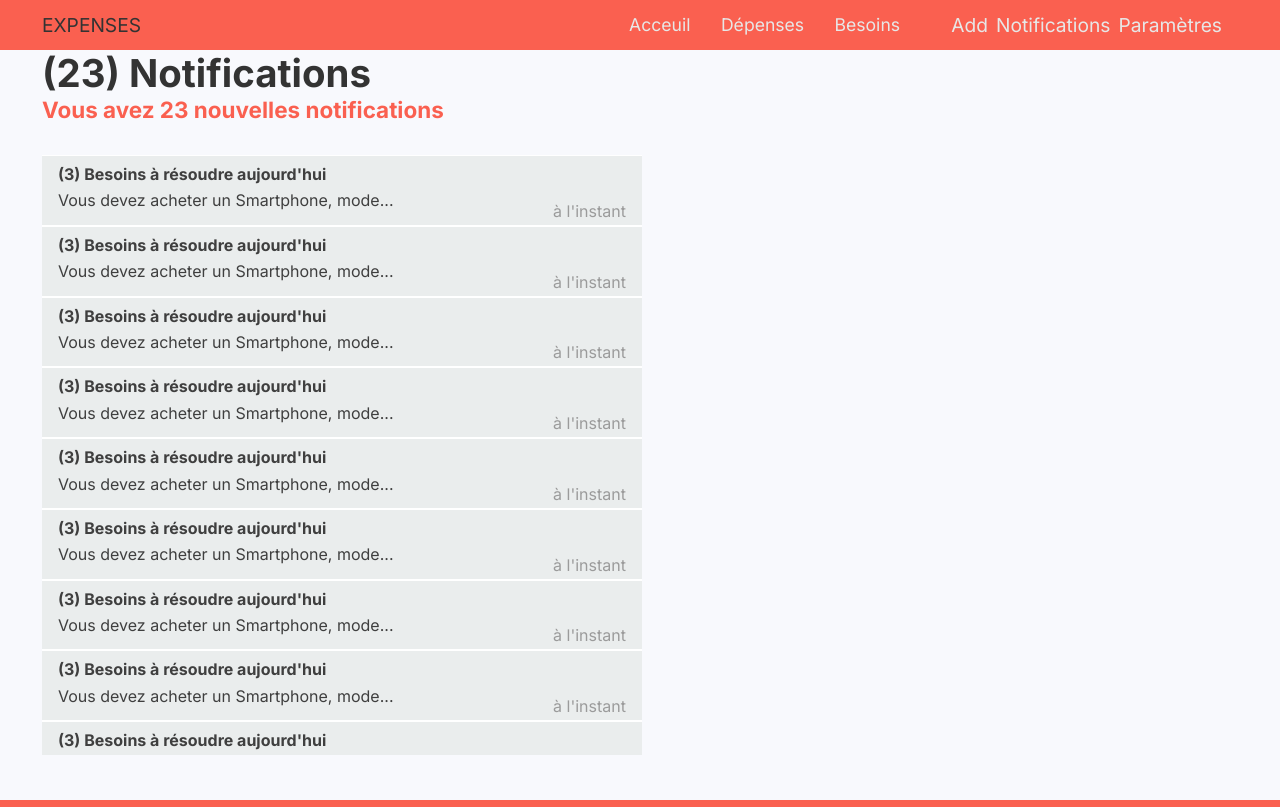
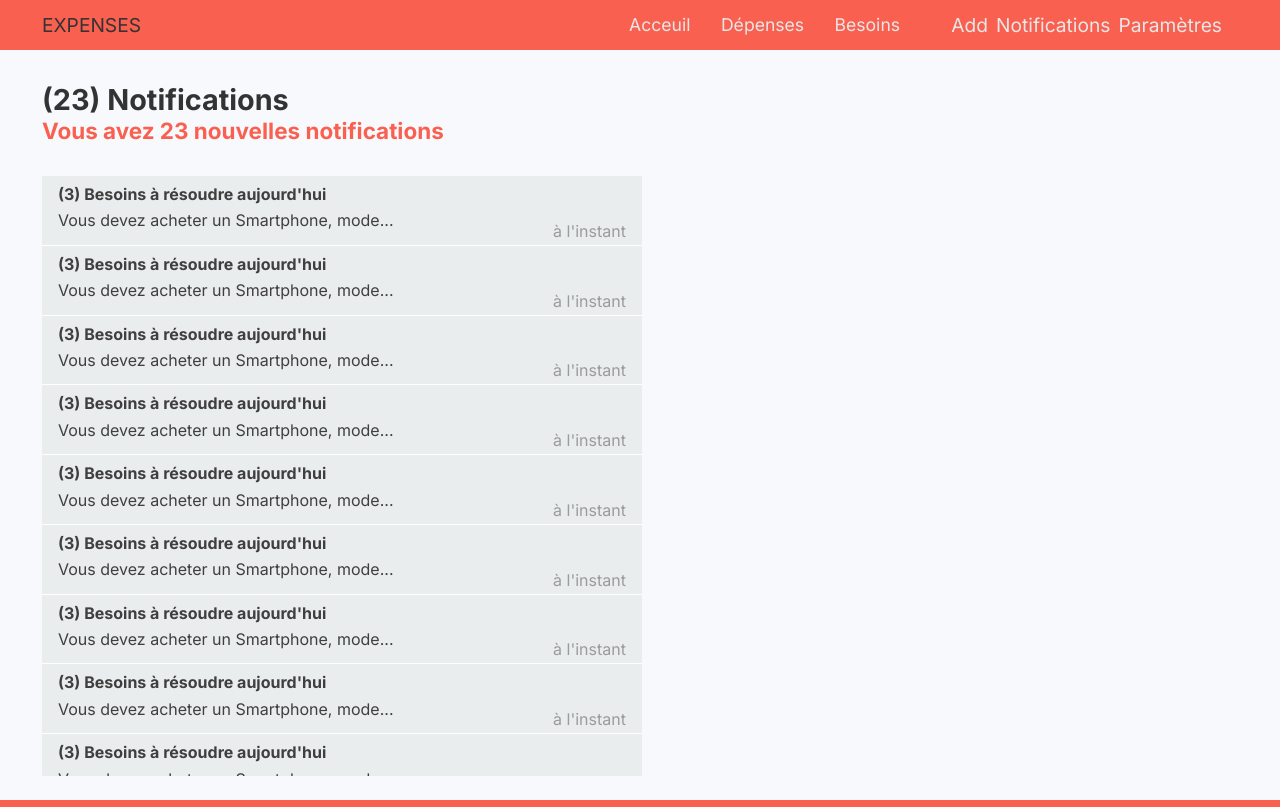
Before and after one commit to will-oracions/template-expense, a plain HTML site: page notifications.html in a window 1280 px wide. Shown: the top 807 px of the page. Drawn offline with Linux system fonts and the light colour scheme.

```diff
--- a/assets/css/styles.css
+++ b/assets/css/styles.css
@@ -144,7 +144,7 @@
   /* margin: 1rem 0; */
 
   /* padding: 0.5rem; */
-  border-top: 1px solid white;
+  /* border-top: 1px solid white; */
   border-bottom: 1px solid white;
 }
 
@@ -476,6 +476,9 @@ footer.footer {
   float: right;
 }
 
+#notifications {
+  margin-top: 2rem;
+}
 .notification-card {
   padding: 0.5rem 1rem;
   cursor: pointer;
--- a/notifications.html
+++ b/notifications.html
@@ -52,7 +52,7 @@
       <div class="_section-container main">
         <main>
           <div id="notifications">
-            <h1>(23) Notifications</h1>
+            <h2>(23) Notifications</h2>
             <h3 class="_text-primary">Vous avez 23 nouvelles notifications</h3>
 
             <div class="_list">
```
Also changed, not shown: settings.html (+2 -0 lines).
